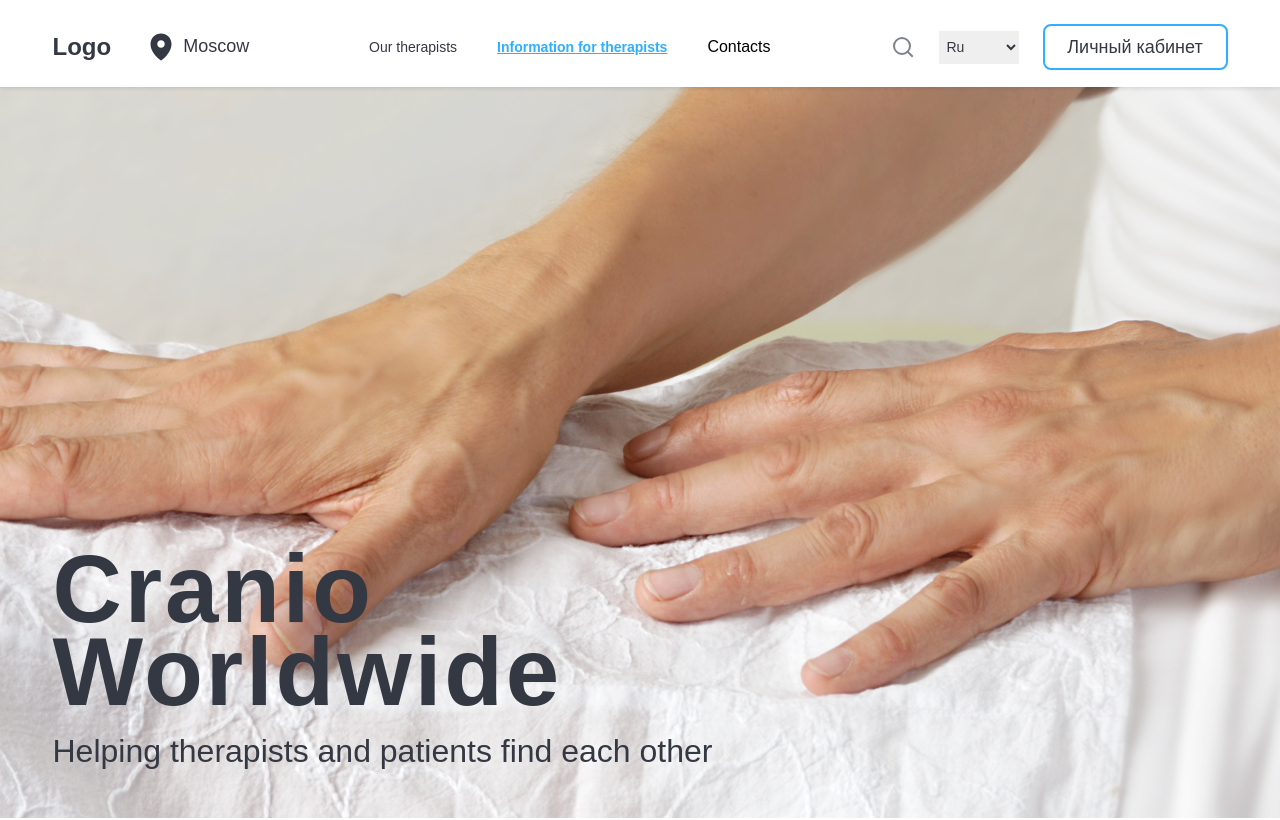
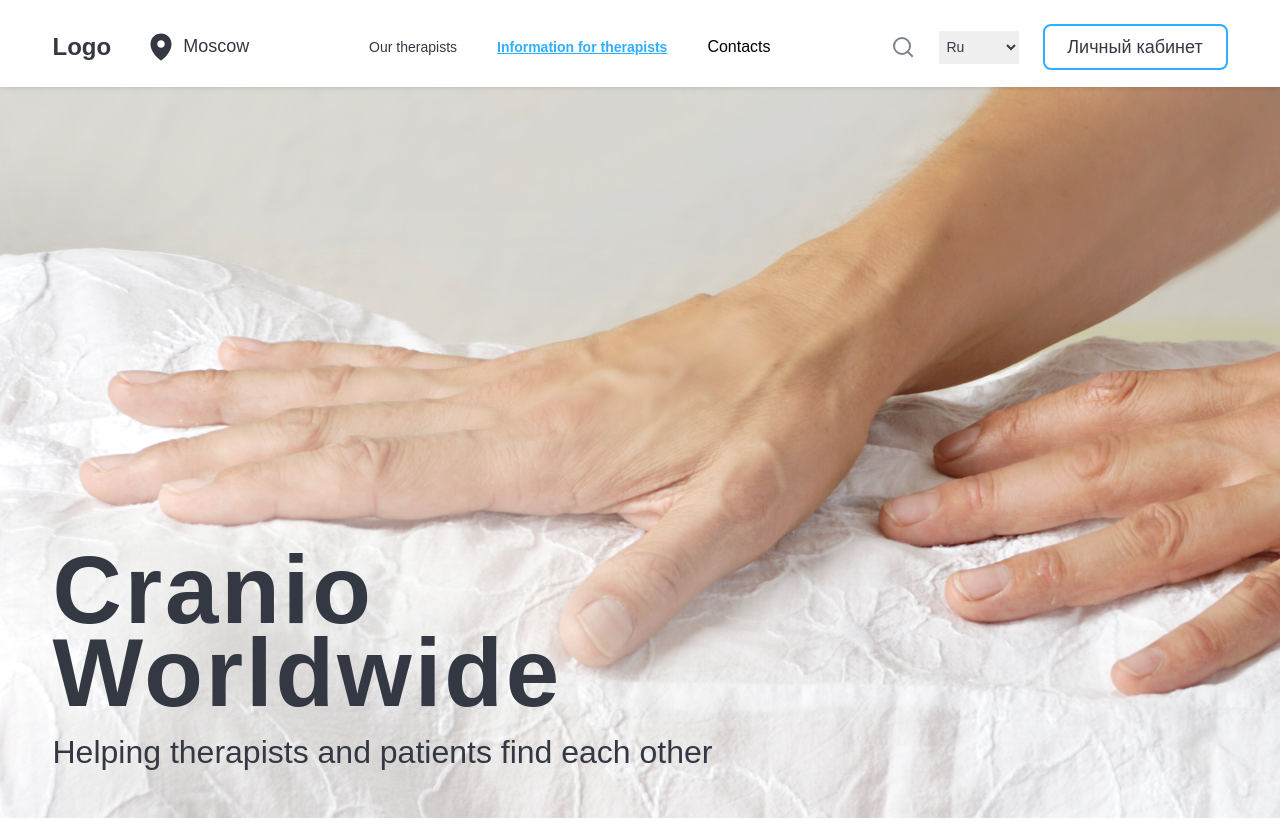
Before and after one commit to Cranio-worldwide/frontend, a Next.js app: page / in a window 1280 px wide. Shown: the top 820 px of the page. Built offline with nearby package versions, Linux system fonts and the light colour scheme.

Commit message:
fix: add hero component, fix margins

```diff
--- a/src/components/Form/Form.module.scss
+++ b/src/components/Form/Form.module.scss
@@ -1,66 +1,19 @@
 .section {
-  margin-top: -270px !important;
+  position: relative;
+  margin-top: 35px;
+
+  @include breakpoint(tablet) {
+    margin-top: 32px;
+  }
+  @include breakpoint(mobile) {
+    margin-top: 40px;
+  }
+}
+
+.container {
   display: flex;
   flex-direction: column;
   gap: 9px;
-  position: relative;
-
-  @include breakpoint(tablet) {
-    margin-top: -240px !important;
-  }
-  @include breakpoint(mobile) {
-    margin-top: 40px !important;
-  }
-}
-
-.header {
-  display: flex;
-  flex-direction: column;
-  gap: 16px;
-  max-width: 806px;
-  margin-bottom: 70px;
-  @include breakpoint(tablet) {
-    max-width: 390px;
-    margin-bottom: 45px;
-  }
-  @include breakpoint(mobile) {
-    max-width: 390px;
-    margin-bottom: 30px;
-  }
-}
-
-.heading {
-  font-style: normal;
-  font-weight: 700;
-  font-size: 96px;
-  line-height: 86.49%;
-  letter-spacing: 0.03em;
-  color: $main-black;
-  margin: 0;
-  max-width: 806px;
-  @include breakpoint(tablet) {
-    font-size: 72px;
-  }
-  @include breakpoint(mobile) {
-    font-size: 50px;
-  }
-}
-
-.subheading {
-  font-style: normal;
-  font-weight: 400;
-  font-size: 32px;
-  line-height: 45px;
-  color: $main-black;
-  margin: 0;
-  @media screen and (max-width: 950px) {
-    font-size: 28px;
-    line-height: 34px;
-  }
-  @include breakpoint(mobile) {
-    font-size: 23px;
-    line-height: 130%;
-  }
 }
 
 .title {
--- a/src/components/Form/Form.tsx
+++ b/src/components/Form/Form.tsx
@@ -3,7 +3,6 @@ import styles from './Form.module.scss';
 import {
   FormAddress,
   FormDistance,
-  FormHeading,
   FormPrice,
   FormSearchButtonText,
   FormTitle,
@@ -15,7 +14,6 @@ import { SectionContainer } from '../SectionContainer/SectionContainer';
 export function Form() {
   // TODO потом вынести выбор языка в пропсы
   const [lang, setLang] = useState<LanguagePrefix>('en');
-  const headingText = FormHeading[lang];
   const titleText = FormTitle[lang];
   const addressText = FormAddress[lang];
   const priceText = FormPrice[lang];
@@ -23,12 +21,8 @@ export function Form() {
   const buttonText = FormSearchButtonText[lang];
 
   return (
-    <section>
-      <SectionContainer className={styles.section}>
-        <div className={styles.header}>
-          <h1 className={styles.heading}>Cranio Worldwide</h1>
-          <h2 className={styles.subheading}>{headingText}</h2>
-        </div>
+    <section className={styles.section}>
+      <SectionContainer className={styles.container}>
         <h3 className={styles.title}>{titleText}</h3>
         <form className={styles.form} onSubmit={(e) => console.log(e)}>
           <input placeholder={addressText} type="text" className={styles.input} />
--- /dev/null
+++ b/src/components/Hero/Hero.module.scss
@@ -0,0 +1,85 @@
+.overlay {
+  background: url(../../assets/unsplash_e7MJLM5VGjY.png) no-repeat;
+  height: 731px;
+  background-size: cover;
+  width: 100%;
+  padding: 462px 0 42px;
+
+  @include breakpoint(tablet) {
+    height: 334px;
+    padding: 102px 0 24px;
+  }
+  @include breakpoint(mobile) {
+    height: 454px;
+    padding: 291px 0 0;
+    background-size: auto 251px;
+  }
+}
+
+.heading {
+  display: flex;
+  flex-direction: column;
+  gap: 16px;
+  z-index: 5;
+}
+
+.heading::before {
+  content: "";
+  position: absolute;
+  top: 400px;
+  width: 700px;
+  height: 400px;
+  background: rgba(254, 254, 250, 50%);
+  mix-blend-mode: lighten;
+  filter: blur(122px);
+  @include breakpoint(tablet) {
+    top: 180px;
+    width: 500px;
+    height: 250px;
+  }
+  @include breakpoint(mobile) {
+    display: none;
+  }
+}
+
+.title {
+  font-family: $main-text;
+  font-style: normal;
+  font-weight: 700;
+  font-size: 96px;
+  line-height: 86.49%;
+  letter-spacing: 0.03em;
+  color: $main-black;
+  margin: 0;
+  max-width: 806px;
+  z-index: 5;
+  @include breakpoint(tablet) {
+    max-width: 420px;
+    font-size: 72px;
+  }
+  @include breakpoint(mobile) {
+    font-size: 50px;
+    line-height: 43px;
+  }
+}
+
+.subtitle {
+  font-family: $main-text;
+  font-style: normal;
+  font-weight: 400;
+  font-size: 32px;
+  line-height: 45px;
+  color: $main-black;
+  margin: 0;
+  z-index: 5;
+  @include breakpoint(tablet) {
+    max-width: 420px;
+    font-size: 28px;
+    line-height: 34px;
+  }
+  @include breakpoint(mobile) {
+    max-width: 400px;
+    font-size: 23px;
+    line-height: 30px;
+  }
+}
--- /dev/null
+++ b/src/components/Hero/Hero.tsx
@@ -0,0 +1,17 @@
+import React, { useEffect, useState } from 'react';
+import styles from './Hero.module.scss';
+import { SectionContainer } from '../SectionContainer/SectionContainer';
+
+export const Hero = () => {
+  return (
+    <section className={styles.overlay}>
+      <div className={styles.whitening} />
+      <SectionContainer>
+        <div className={styles.heading}>
+          <h1 className={styles.title}>Cranio Worldwide</h1>
+          <p className={styles.subtitle}>Helping therapists and patients find each other</p>
+        </div>
+      </SectionContainer>
+    </section>
+  );
+};
--- a/src/components/StartPage/StartPage.tsx
+++ b/src/components/StartPage/StartPage.tsx
@@ -3,6 +3,7 @@ import { Form } from 'src/components/Form/Form';
 import { TherapistCards } from '../TherapistCards/TherapistCards';
 import { Footer } from '../Footer/Footer';
 import { Header } from '../Header/Header';
+import { Hero } from '../Hero/Hero';
 import styles from './StartPage.module.scss';
 
 /**
@@ -14,7 +15,7 @@ export const StartPage = () => {
   return (
     <>
       <Header />
-      <span className={`${styles.big_section} ${styles.overlay}`}></span>
+      <Hero />
       <Form />
       <TherapistCards />
       <Footer />
```
